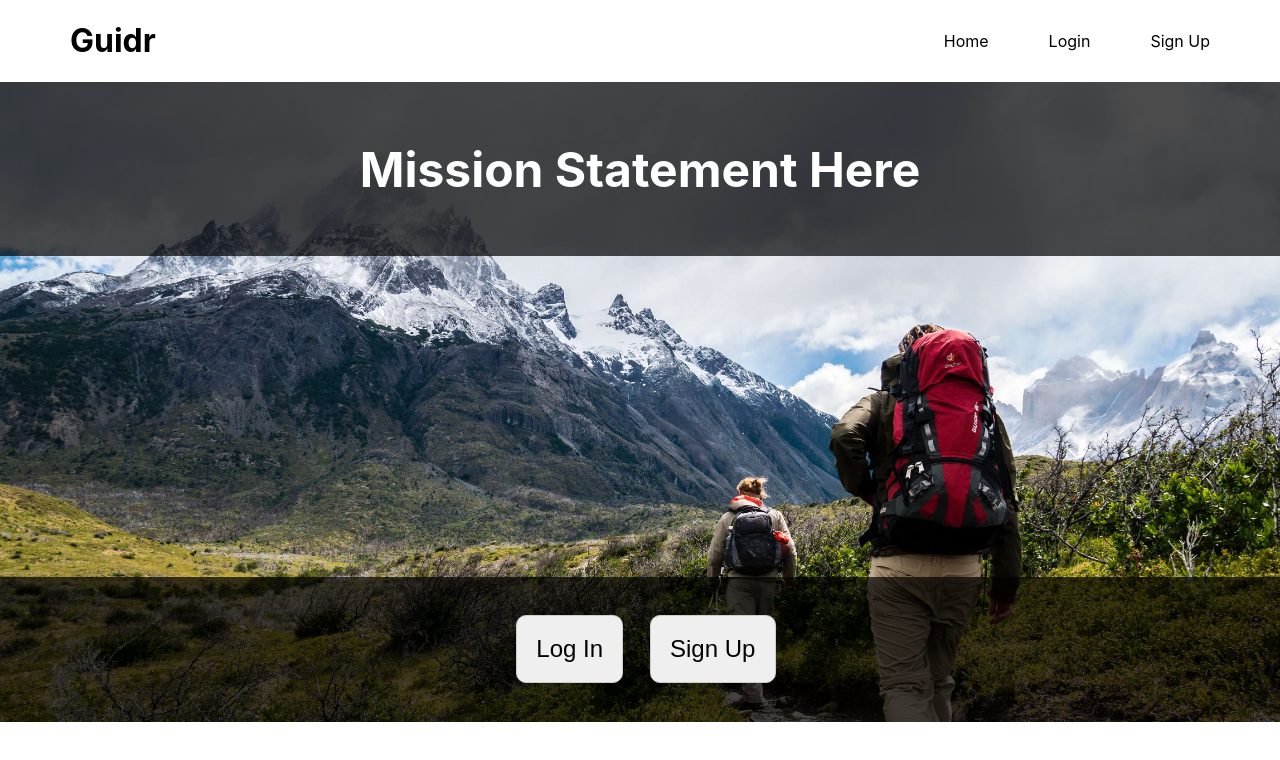
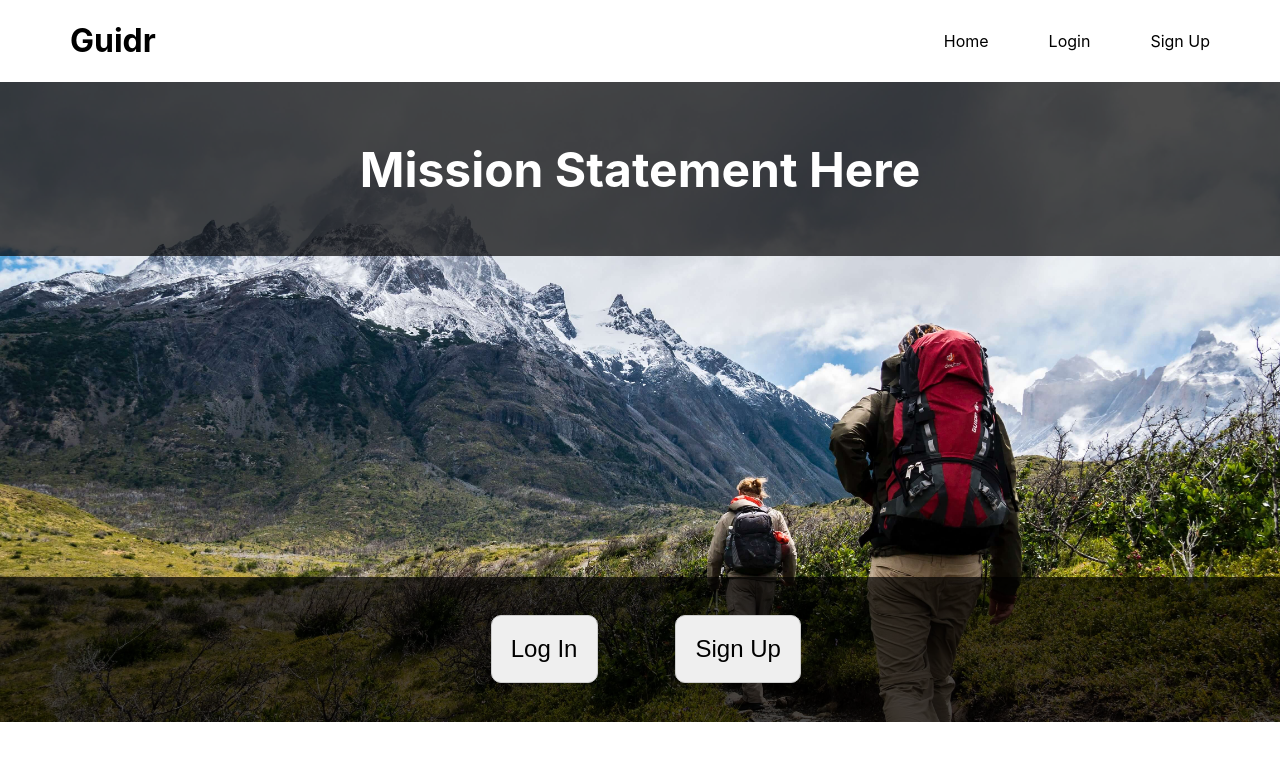
Before and after one commit to Build-Week-FT-Guidr/front-end, a React (Create React App) app in the folder guidr/: page / in a window 1280 px wide. Shown: the top 760 px of the page. Built offline with nearby package versions, Linux system fonts and the light colour scheme.

Commit message:
Fixed margin on home buttons

```diff
--- a/guidr/src/sass/Home.scss
+++ b/guidr/src/sass/Home.scss
@@ -32,7 +32,7 @@
     color: #000;
     text-decoration: none;
     padding: 0;
-    margin: 0 1%;
+    margin: 0 3%;
 
     button {
       align-items: center;
```
